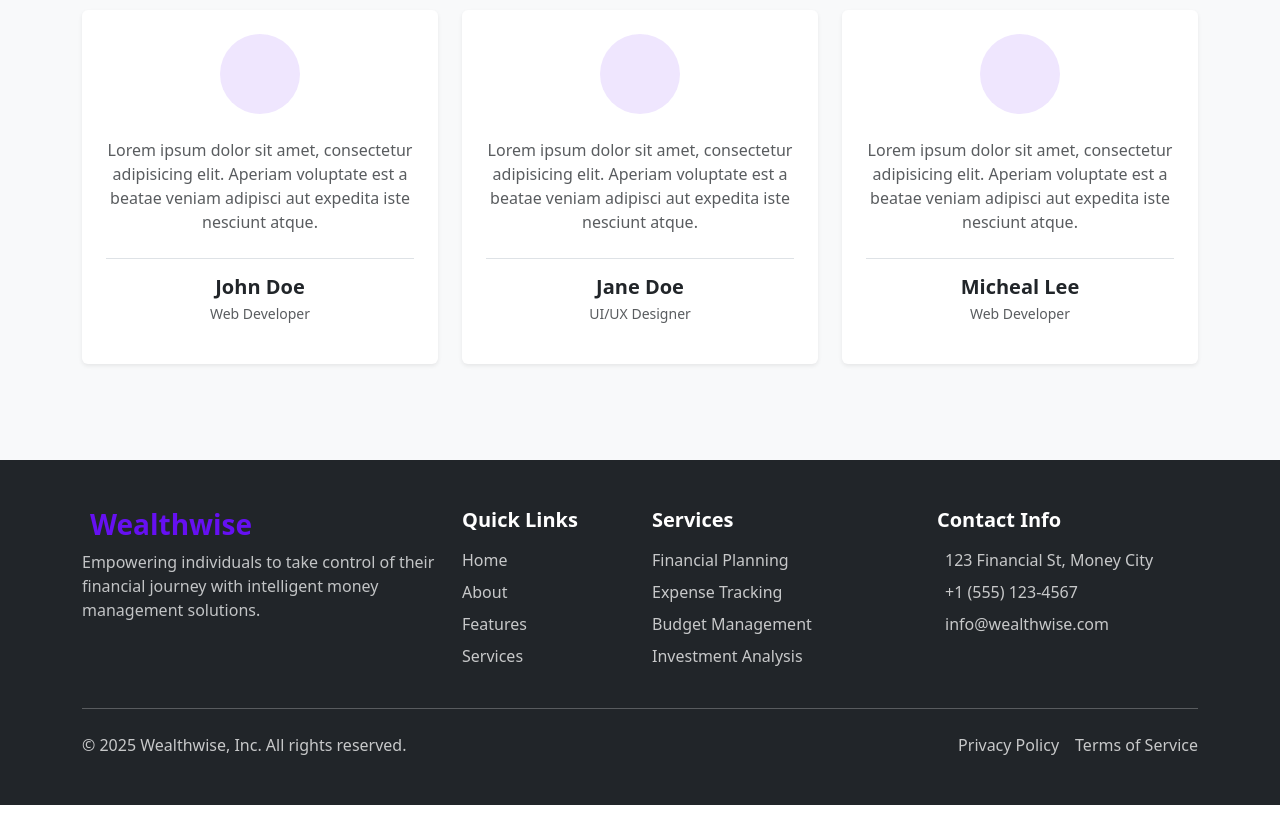
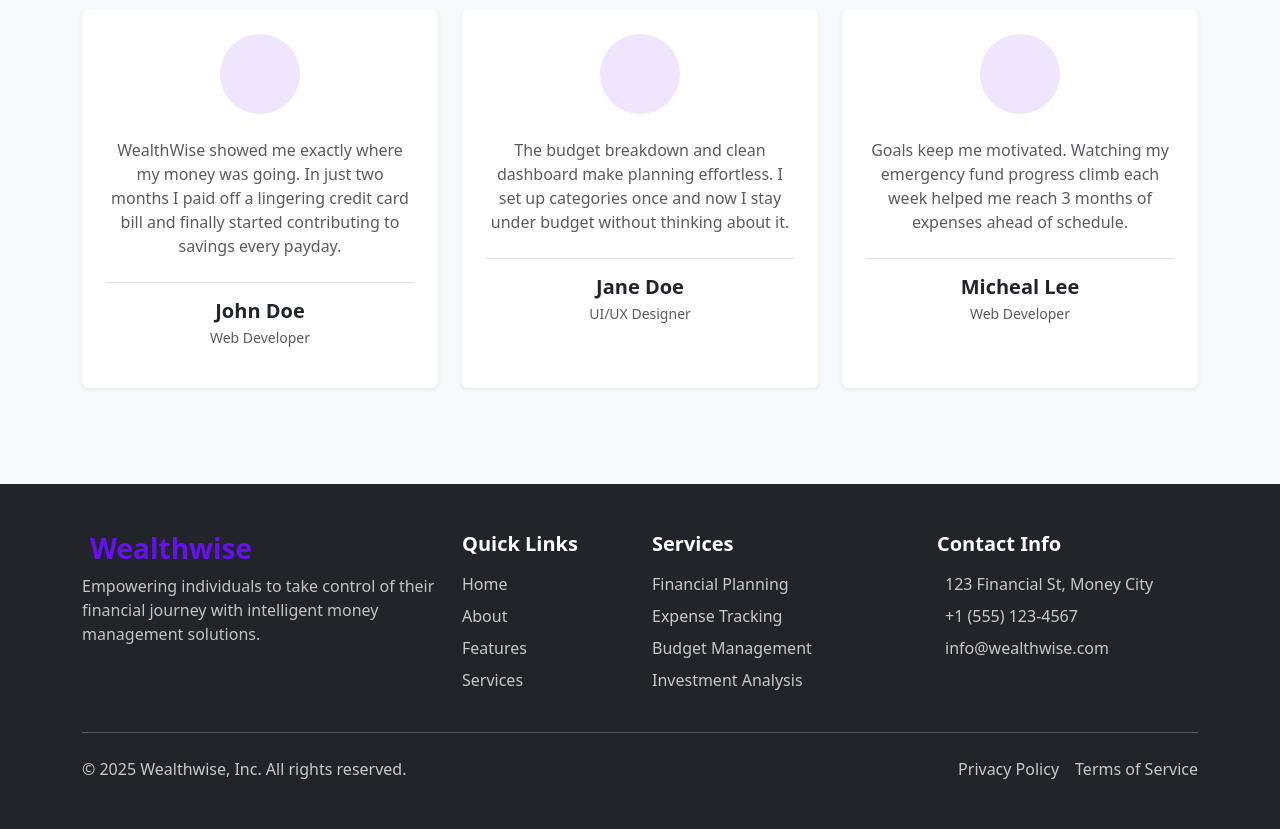
Before and after one commit to kshitijtanwar/wealthwise, a React (Vite) app in the folder frontend/: page / in a window 1280 px wide. Shown: the part 2660-3489 px from the top of the page. Before the commit the page ends 3465 px from the top, so only its background shows below. Built offline with nearby package versions, Linux system fonts and the light colour scheme; no server answers.

Commit message:
fix: update testimonials with real user feedback

```diff
--- a/frontend/src/components/Homepage/Testimonials.jsx
+++ b/frontend/src/components/Homepage/Testimonials.jsx
@@ -5,7 +5,7 @@ const mock_testimonials = [
         name: "John Doe",
         role: "Web Developer",
         feedback:
-            "Lorem ipsum dolor sit amet, consectetur adipisicing elit. Aperiam voluptate est a beatae veniam adipisci aut expedita iste nesciunt atque.",
+            "WealthWise showed me exactly where my money was going. In just two months I paid off a lingering credit card bill and finally started contributing to savings every payday.",
         image: "https://via.placeholder.com/80",
     },
     {
@@ -13,7 +13,7 @@ const mock_testimonials = [
         name: "Jane Doe",
         role: "UI/UX Designer",
         feedback:
-            "Lorem ipsum dolor sit amet, consectetur adipisicing elit. Aperiam voluptate est a beatae veniam adipisci aut expedita iste nesciunt atque.",
+            "The budget breakdown and clean dashboard make planning effortless. I set up categories once and now I stay under budget without thinking about it.",
         image: "https://via.placeholder.com/80",
     },
     {
@@ -21,7 +21,7 @@ const mock_testimonials = [
         name: "Micheal Lee",
         role: "Web Developer",
         feedback:
-            "Lorem ipsum dolor sit amet, consectetur adipisicing elit. Aperiam voluptate est a beatae veniam adipisci aut expedita iste nesciunt atque.",
+            "Goals keep me motivated. Watching my emergency fund progress climb each week helped me reach 3 months of expenses ahead of schedule.",
         image: "https://via.placeholder.com/80",
     },
 ];
```
